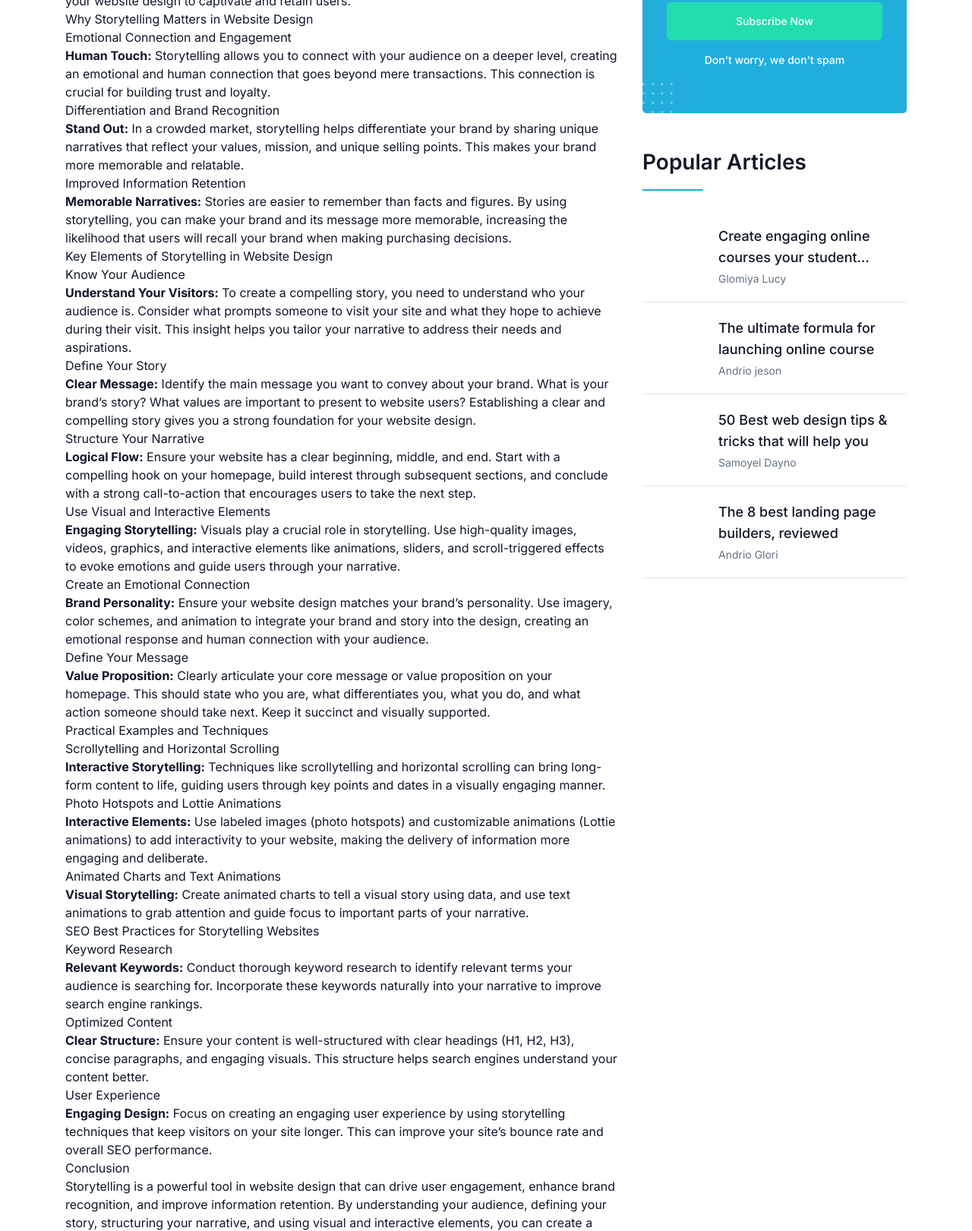
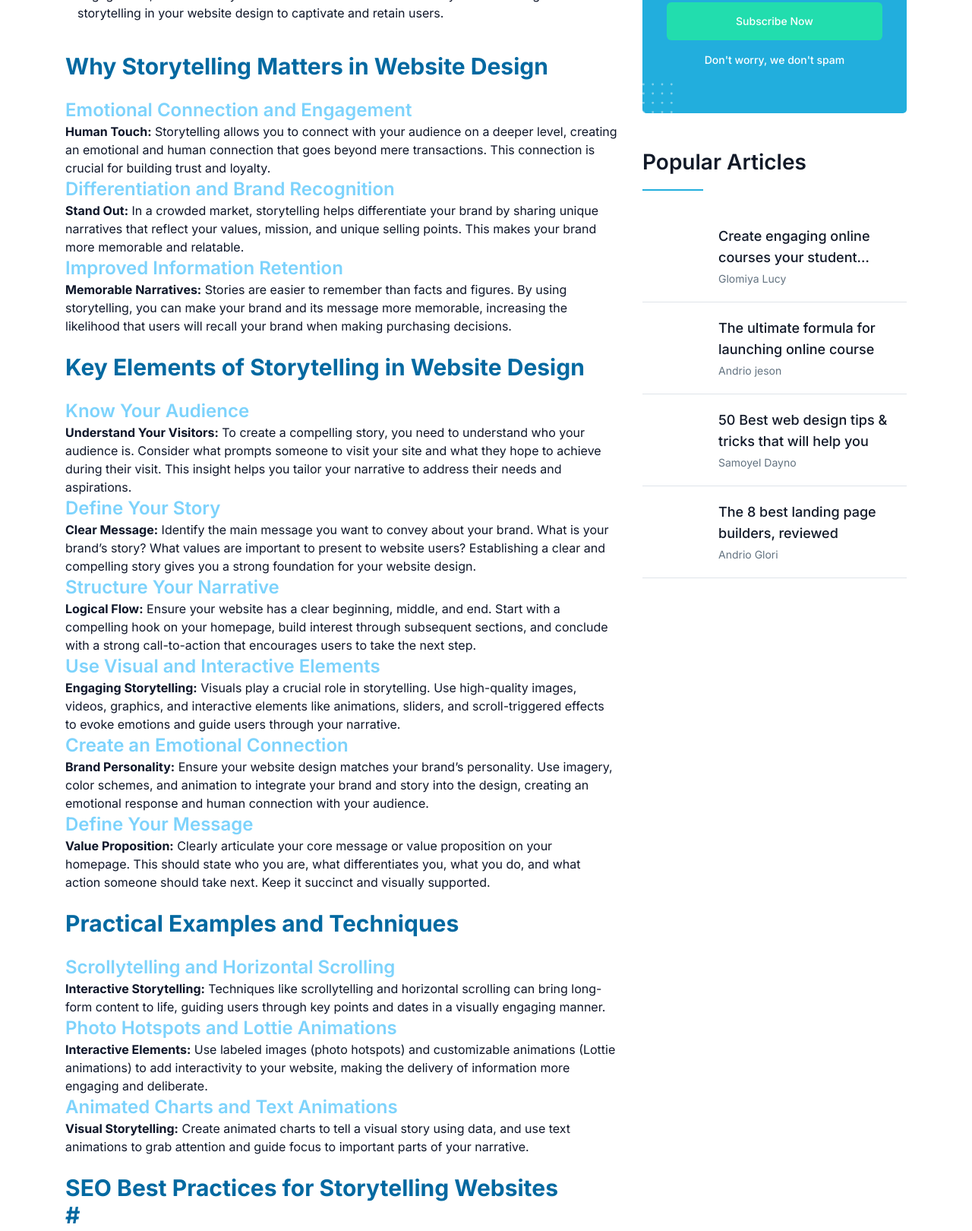
Before and after one commit to GeauxWeisbeck4/tar-heel-dev-studio-v3, an Astro site: page /blog/the-power-of-storytelling-in-website-design in a window 1280 px wide. Shown: the part 907-2527 px from the top of the page at 76% size. Built offline with nearby package versions, Linux system fonts and the light colour scheme; Astro itself is replaced by a stand-in of ours.

Commit message:
Site Updates
U: Styled blog posts, edited README.md, and Added Calendly link to site

```diff
--- /dev/null
+++ b/src/components/ScheduleButton.astro
@@ -0,0 +1,5 @@
+<!-- Calendly link widget begin -->
+<link href="https://assets.calendly.com/assets/external/widget.css" rel="stylesheet">
+<script src="https://assets.calendly.com/assets/external/widget.js" type="text/javascript" async></script>
+<a href="" onclick="Calendly.initPopupWidget({url: 'https://calendly.com/geauxcode4/30min?background_color=14a1c5&text_color=064469&primary_color=ffffff'});return false;">Let&#39;s Talk!</a>
+<!-- Calendly link widget end -->
--- a/src/components/layout/Header.astro
+++ b/src/components/layout/Header.astro
@@ -1,4 +1,5 @@
 ---
+import ScheduleButton from "../ScheduleButton.astro";
 const menuitems = [
   {
     title: "Home",
@@ -187,7 +188,7 @@ const menuitems = [
             </a> -->
 
             <a
-              href="/contact"
+              href="https://calendly.com/geauxcode4/30min"
               class="bg-secondary dark:bg-slate-50 dark:text-sky-700 py-2 px-4 hover:bg-sky-800 dark:hover:bg-secondary dark:hover:text-slate-50 text-slate-50 active:bg-sky-600 font-semibold hover:text-white text-md border-1 ml-16 rounded-md"
             >
             Schedule Free Call
--- a/src/content/blog/the-power-of-storytelling-in-website-design.md
+++ b/src/content/blog/the-power-of-storytelling-in-website-design.md
@@ -4,7 +4,7 @@ title: "The Power of Storytelling in Website Design: Driving User Engagement"
 description: "Learn how using storytelling in designing your website can drive user engagement."
 snippet: "How you can use storytelling to enhance brand engagement for small businesses."
 image: {
-    src: "/assets/blog/storyengagement.jpg",
+    src: "/assets/blog/storytelling-web-design-engagement-user.png",
     alt: "blog details"
 }
 authImage: {
@@ -19,76 +19,76 @@ comments: "Every copywriter needs to read this post to get a grasp on using stor
 views: "88"
 ---
 
-In today's digital landscape, where attention spans are short and competition is fierce, storytelling has emerged as a powerful tool for website design. By incorporating storytelling elements, you can create an emotional connection with your audience, enhance user engagement, and ultimately drive more conversions. Here’s how you can leverage storytelling in your website design to captivate and retain users.
+<p class="p-4">In today's digital landscape, where attention spans are short and competition is fierce, storytelling has emerged as a powerful tool for website design. By incorporating storytelling elements, you can create an emotional connection with your audience, enhance user engagement, and ultimately drive more conversions. Here’s how you can leverage storytelling in your website design to captivate and retain users.</p>
 
-## Why Storytelling Matters in Website Design
+<h2 class="mt-6 mb-6  text-3xl font-bold dark:text-sky-200 text-sky-700">Why Storytelling Matters in Website Design</h2>
 
-### Emotional Connection and Engagement
+<h3 class="text-2xl font-semibold text-sky-300">Emotional Connection and Engagement</h3>
 
 **Human Touch:** Storytelling allows you to connect with your audience on a deeper level, creating an emotional and human connection that goes beyond mere transactions. This connection is crucial for building trust and loyalty.
 
-### Differentiation and Brand Recognition
+<h3 class="text-2xl font-semibold text-sky-300">Differentiation and Brand Recognition</h3>
 
 **Stand Out:** In a crowded market, storytelling helps differentiate your brand by sharing unique narratives that reflect your values, mission, and unique selling points. This makes your brand more memorable and relatable.
 
-### Improved Information Retention
+<h3 class="text-2xl font-semibold text-sky-300">Improved Information Retention</h3>
 
 **Memorable Narratives:** Stories are easier to remember than facts and figures. By using storytelling, you can make your brand and its message more memorable, increasing the likelihood that users will recall your brand when making purchasing decisions.
 
-## Key Elements of Storytelling in Website Design
+<h2 class="mt-6 mb-6  text-3xl font-bold dark:text-sky-200 text-sky-700">Key Elements of Storytelling in Website Design
 
-### Know Your Audience
+<h3 class="text-2xl font-semibold text-sky-300">Know Your Audience</h3>
 
 **Understand Your Visitors:** To create a compelling story, you need to understand who your audience is. Consider what prompts someone to visit your site and what they hope to achieve during their visit. This insight helps you tailor your narrative to address their needs and aspirations.
 
-### Define Your Story
+<h3 class="text-2xl font-semibold text-sky-300">Define Your Story</h3>
 
 **Clear Message:** Identify the main message you want to convey about your brand. What is your brand’s story? What values are important to present to website users? Establishing a clear and compelling story gives you a strong foundation for your website design.
 
-### Structure Your Narrative
+<h3 class="text-2xl font-semibold text-sky-300">Structure Your Narrative</h3>
 
 **Logical Flow:** Ensure your website has a clear beginning, middle, and end. Start with a compelling hook on your homepage, build interest through subsequent sections, and conclude with a strong call-to-action that encourages users to take the next step.
 
-### Use Visual and Interactive Elements
+<h3 class="text-2xl font-semibold text-sky-300">Use Visual and Interactive Elements</h3>
 
 **Engaging Storytelling:** Visuals play a crucial role in storytelling. Use high-quality images, videos, graphics, and interactive elements like animations, sliders, and scroll-triggered effects to evoke emotions and guide users through your narrative.
 
-### Create an Emotional Connection
+<h3 class="text-2xl font-semibold text-sky-300">Create an Emotional Connection</h3>
 
 **Brand Personality:** Ensure your website design matches your brand’s personality. Use imagery, color schemes, and animation to integrate your brand and story into the design, creating an emotional response and human connection with your audience.
 
-### Define Your Message
+<h3 class="text-2xl font-semibold text-sky-300">Define Your Message</h3>
 
 **Value Proposition:** Clearly articulate your core message or value proposition on your homepage. This should state who you are, what differentiates you, what you do, and what action someone should take next. Keep it succinct and visually supported.
 
-## Practical Examples and Techniques
+<h2 class="mt-6 mb-6  text-3xl font-bold dark:text-sky-200 text-sky-700">Practical Examples and Techniques</h2>
 
-### Scrollytelling and Horizontal Scrolling
+<h3 class="text-2xl font-semibold text-sky-300">Scrollytelling and Horizontal Scrolling</h3>
 
 **Interactive Storytelling:** Techniques like scrollytelling and horizontal scrolling can bring long-form content to life, guiding users through key points and dates in a visually engaging manner.
 
-### Photo Hotspots and Lottie Animations
+<h3 class="text-2xl font-semibold text-sky-300">Photo Hotspots and Lottie Animations</h3>
 
 **Interactive Elements:** Use labeled images (photo hotspots) and customizable animations (Lottie animations) to add interactivity to your website, making the delivery of information more engaging and deliberate.
 
-### Animated Charts and Text Animations
+<h3 class="text-2xl font-semibold text-sky-300">Animated Charts and Text Animations</h3>
 
 **Visual Storytelling:** Create animated charts to tell a visual story using data, and use text animations to grab attention and guide focus to important parts of your narrative.
 
-## SEO Best Practices for Storytelling Websites
+<h2 class="mt-6 mb-6  text-3xl font-bold dark:text-sky-200 text-sky-700">SEO Best Practices for Storytelling Websites
 
-### Keyword Research
+#<h2 class="mt-6 mb-6  text-3xl font-bold dark:text-sky-200 text-sky-700">Keyword Research
 
 **Relevant Keywords:** Conduct thorough keyword research to identify relevant terms your audience is searching for. Incorporate these keywords naturally into your narrative to improve search engine rankings.
 
-### Optimized Content
+#<h2 class="mt-6 mb-6  text-3xl font-bold dark:text-sky-200 text-sky-700">Optimized Content
 **Clear Structure:** Ensure your content is well-structured with clear headings (H1, H2, H3), concise paragraphs, and engaging visuals. This structure helps search engines understand your content better.
 
-### User Experience
+#<h2 class="mt-6 mb-6  text-3xl font-bold dark:text-sky-200 text-sky-700">User Experience
 
 **Engaging Design:** Focus on creating an engaging user experience by using storytelling techniques that keep visitors on your site longer. This can improve your site’s bounce rate and overall SEO performance.
 
-## Conclusion
+<h2 class="mt-6 mb-6  text-3xl font-bold dark:text-sky-200 text-sky-700">Conclusion
 
 Storytelling is a powerful tool in website design that can drive user engagement, enhance brand recognition, and improve information retention. By understanding your audience, defining your story, structuring your narrative, and using visual and interactive elements, you can create a compelling and memorable experience for your users.
 
@@ -96,7 +96,7 @@ At Tar Heel Dev Studio, we specialize in helping small businesses leverage story
 
 If you're ready to tell your brand's story and connect with your audience on a deeper level, contact us today to learn more about how we can help you amplify your brand through storytelling.
 
-## Let's Tell Your Story Together
+<h2 class="mt-6 mb-6  text-3xl font-bold dark:text-sky-200 text-sky-700">Let's Tell Your Story Together
 
 At Tar Heel Dev Studio, we're passionate about helping small businesses tell their unique stories. Whether it's through a beautifully designed website, a user-centric web app, or compelling marketing campaigns, we're here to help you connect with your audience and grow your brand.
 
```
Also changed, not shown: README.md, public/assets/blog/storytelling-web-design-user.png (added).
